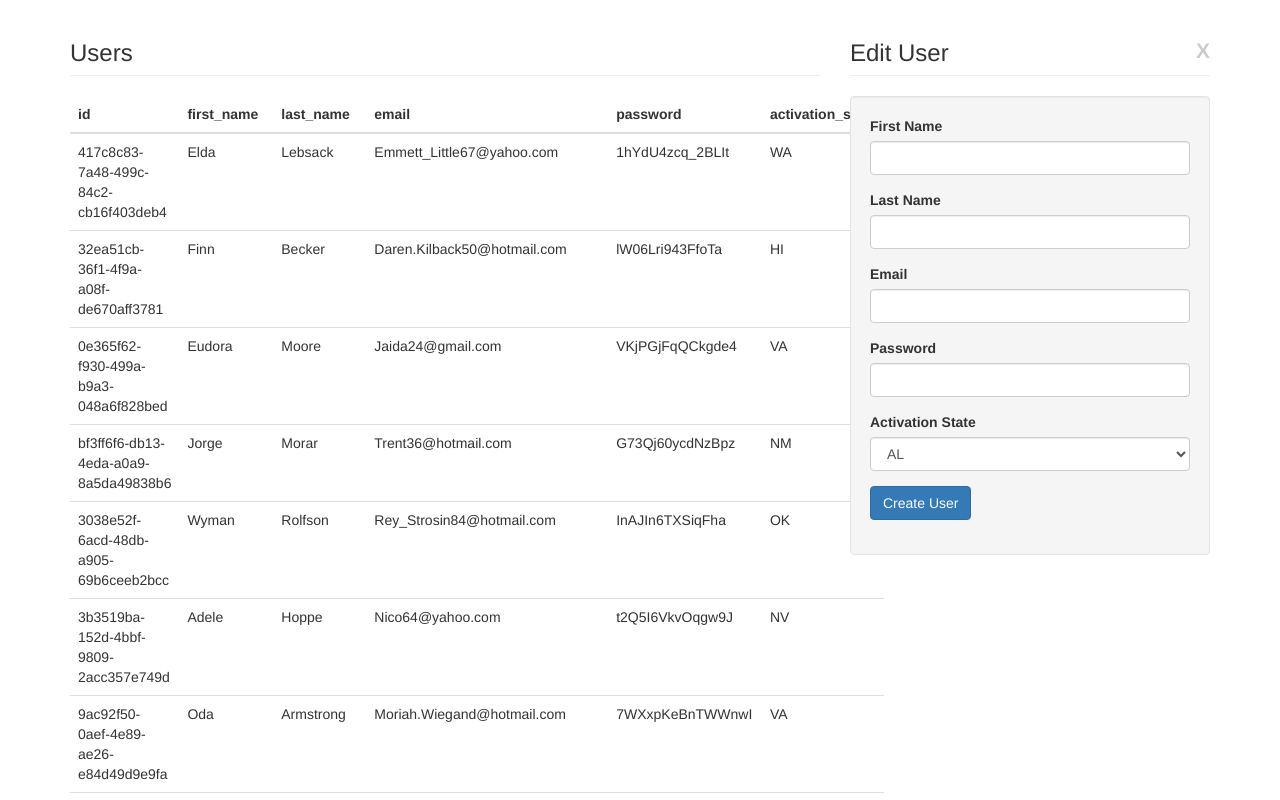
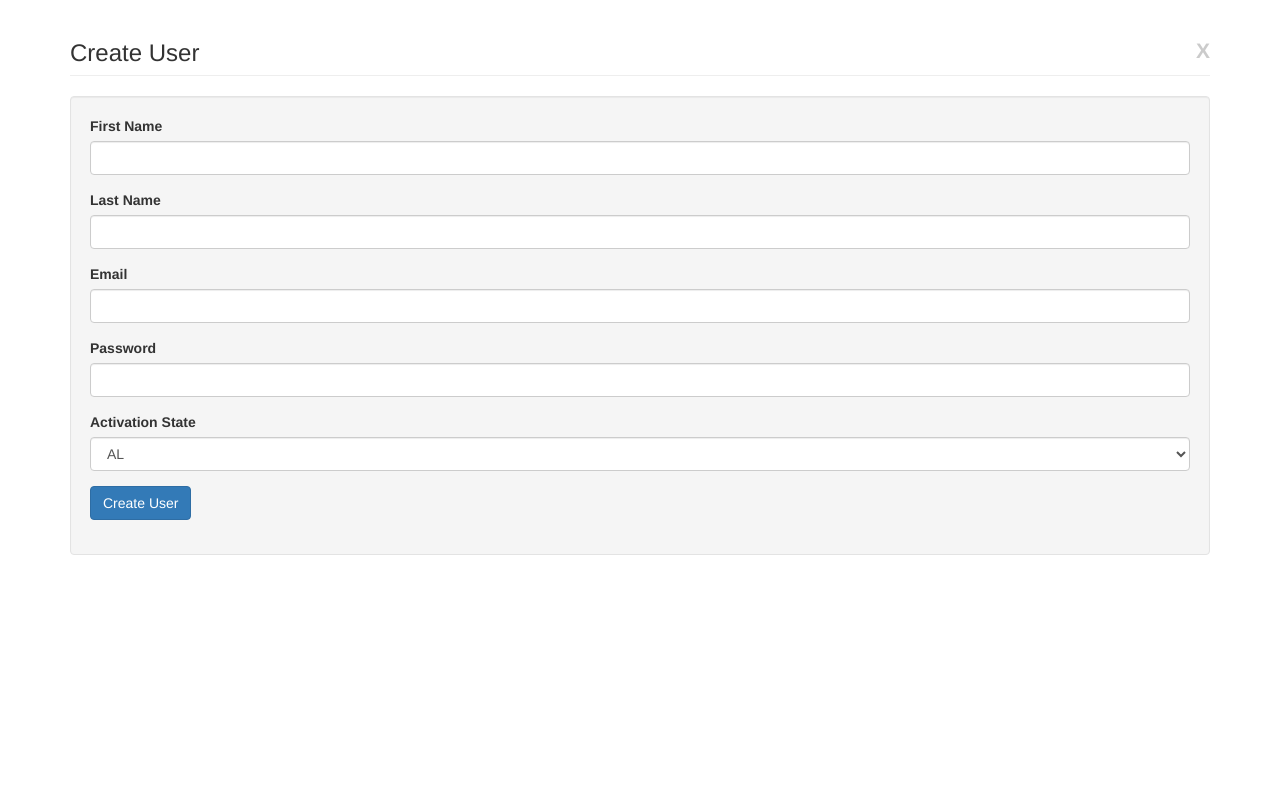
Before and after one commit to cullenjett/grease-monkey, a React (Create React App) app: page /users/new in a window 1280 px wide. Shown: the top 800 px of the page. Built offline with nearby package versions, Linux system fonts and the light colour scheme.

Commit message:
refactor user CRUD functionality into their own pages

```diff
--- a/src/components/user/Users.js
+++ b/src/components/user/Users.js
@@ -10,8 +10,12 @@ class Users extends Component {
     users: database.users
   }
 
+  handleClickNewUser = () => {
+    this.props.history.push('/users/new');
+  }
+
   handleClickUserRow = (userId) => {
-    this.props.history.push(`/users/${userId}`);
+    this.props.history.push(`/users/${userId}/edit`);
   }
 
   handleCreateUser = (userDetails) => {
@@ -37,22 +41,28 @@ class Users extends Component {
   render() {
     return (
       <section className="row">
-        <div className="col-sm-8">
-          <h3 className="page-header">Users</h3>
-          <UserTable users={this.state.users} onClick={this.handleClickUserRow} />
-        </div>
-
-        <div className="col-sm-4">
+        <div className="col-xs-12">
           <Route exact path="/users" render={() => (
             <div>
-              <h3 className="page-header">Create User</h3>
+              <h3 className="page-header">Users</h3>
+              <button className="btn btn-primary" onClick={this.handleClickNewUser}>New User</button>
+              <UserTable users={this.state.users} onClick={this.handleClickUserRow} />
+            </div>
+          )}/>
+
+          <Route exact path="/users/new" render={() => (
+            <div>
+              <h3 className="page-header">
+                Create User
+                <Link to="/users" className="pull-right close">X</Link>
+              </h3>
               <div className="well">
                 <UserForm onSubmit={this.handleCreateUser} />
               </div>
             </div>
           )}/>
 
-          <Route exact path="/users/:id" render={({ match }) => (
+          <Route exact path="/users/:id/edit" render={({ match }) => (
             <div>
               <h3 className="page-header">
                 Edit User
```
